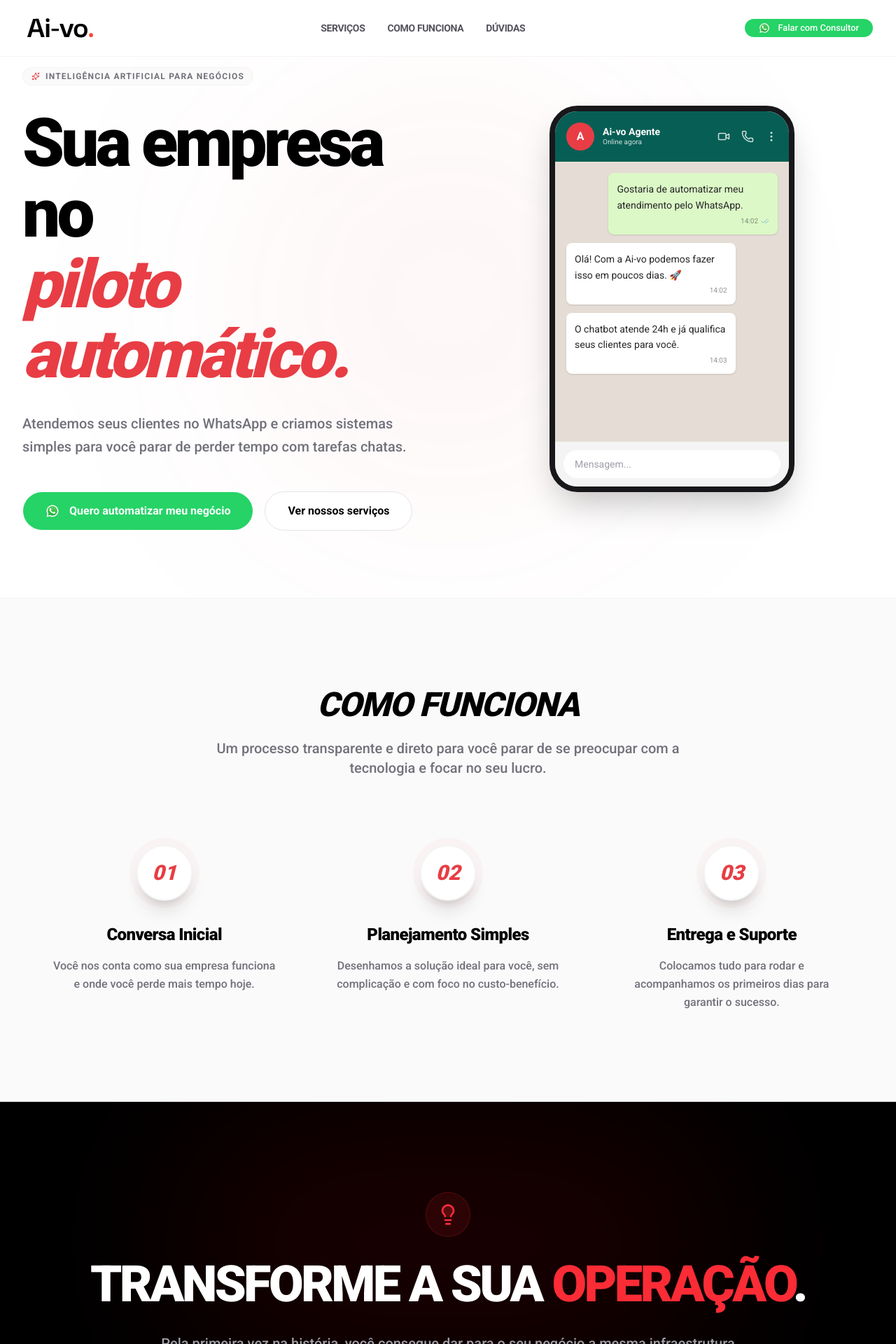
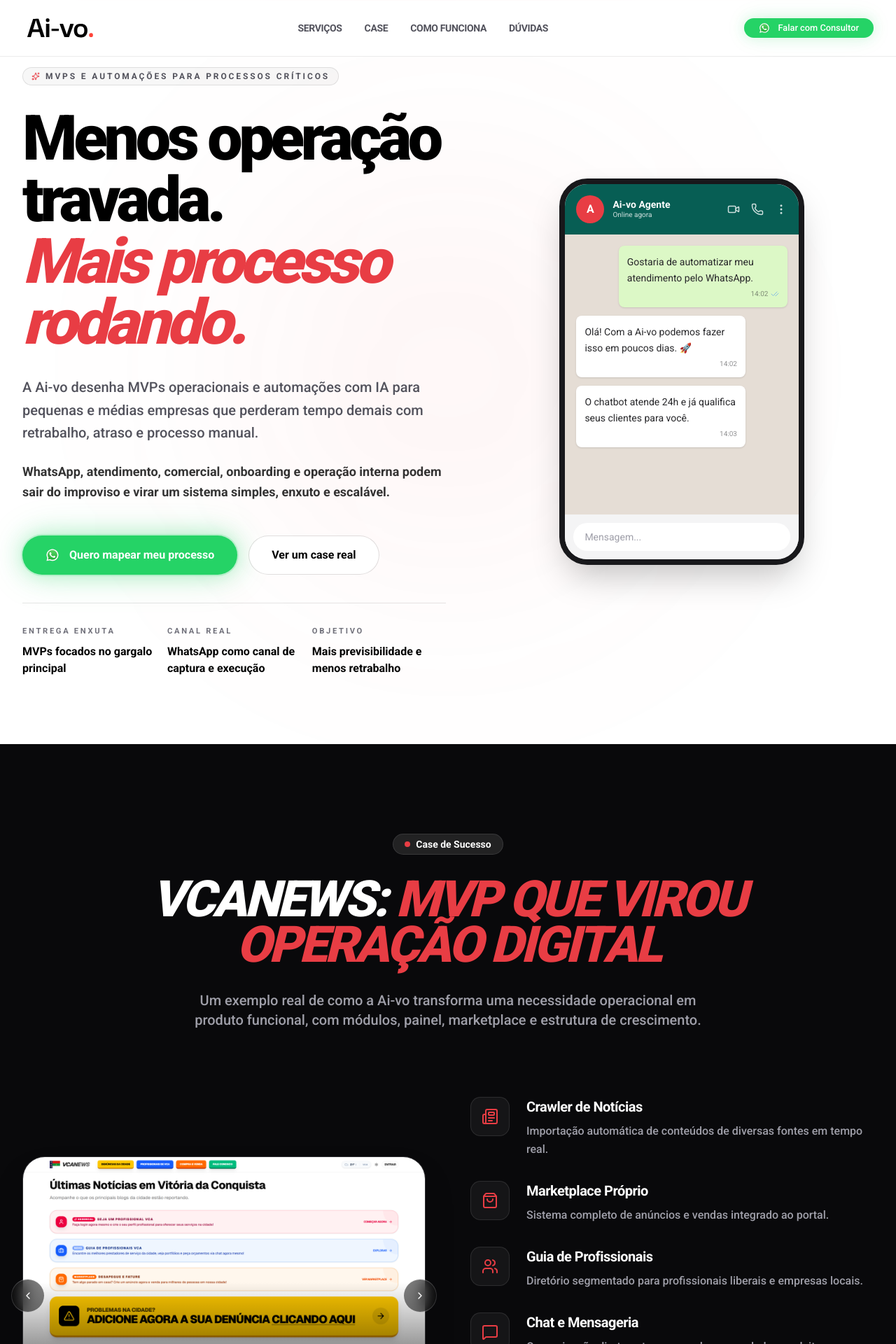
Before and after one commit to pedryvo/aivohomepage, a Next.js app: page / in a window 1280 px wide. Shown: the top 1920 px of the page at 70% size. Built offline with nearby package versions, Linux system fonts and the light colour scheme.

Commit message:
feat: refactor marketing

```diff
--- a/app/globals.css
+++ b/app/globals.css
@@ -67,10 +67,50 @@
   --input: oklch(0.9 0 0);
   --ring: oklch(0.618 0.207 23.465);
   --radius: 0.5rem;
+  --whatsapp-green: #25d366;
+  --whatsapp-green-strong: #1ebe57;
 }
 
 html {
   scroll-behavior: smooth;
+}
+
+@keyframes whatsapp-glow {
+  0%,
+  100% {
+    box-shadow:
+      0 0 0 0 rgba(37, 211, 102, 0.18),
+      0 0 18px rgba(37, 211, 102, 0.18),
+      0 0 34px rgba(37, 211, 102, 0.08);
+  }
+  50% {
+    box-shadow:
+      0 0 0 2px rgba(37, 211, 102, 0.18),
+      0 0 30px rgba(37, 211, 102, 0.32),
+      0 0 56px rgba(37, 211, 102, 0.18);
+  }
+}
+
+@layer utilities {
+  .whatsapp-cta {
+    background: var(--whatsapp-green) !important;
+    color: white !important;
+    animation: whatsapp-glow 2.8s ease-in-out infinite;
+  }
+
+  .whatsapp-cta:hover {
+    background: var(--whatsapp-green-strong) !important;
+    color: white !important;
+  }
+
+  .whatsapp-cta:is(a:hover, button:hover) {
+    background: var(--whatsapp-green-strong) !important;
+    color: white !important;
+  }
+
+  .whatsapp-cta a:hover {
+    color: white !important;
+  }
 }
 
 @layer base {
--- a/app/layout.tsx
+++ b/app/layout.tsx
@@ -10,19 +10,38 @@
 });
 
 export const metadata: Metadata = {
-  title: "Aivo | Sua empresa no piloto automático com IA",
-  description: "Automatize seu atendimento no WhatsApp e pare de perder vendas. Criamos sistemas inteligentes para sua empresa escalar com tecnologia e eficiência.",
+  metadataBase: new URL("https://aivolabs.online"),
+  title: "Ai-vo | MVPs e automações para processos críticos",
+  description:
+    "Criamos MVPs operacionais e automações com IA para pequenas e médias empresas ganharem velocidade, clareza e previsibilidade.",
+  keywords: [
+    "MVP operacional",
+    "automação com IA",
+    "processos críticos",
+    "sistema sob medida",
+    "automação de WhatsApp",
+    "IA para pequenas empresas",
+    "IA para médias empresas",
+  ],
+  alternates: {
+    canonical: "https://aivolabs.online",
+  },
+  robots: {
+    index: true,
+    follow: true,
+  },
   openGraph: {
-    title: "Aivo | Sua empresa no piloto automático com IA",
-    description: "Automatize seu atendimento no WhatsApp e pare de perder vendas. Criamos sistemas inteligentes para sua empresa escalar com tecnologia e eficiência.",
-    url: "https://aivo.com.br",
-    siteName: "Aivo",
+    title: "Ai-vo | MVPs e automações para processos críticos",
+    description:
+      "Criamos MVPs operacionais e automações com IA para pequenas e médias empresas ganharem velocidade, clareza e previsibilidade.",
+    url: "https://aivolabs.online",
+    siteName: "Ai-vo",
     images: [
       {
         url: "/opengraph-image.png",
         width: 1200,
         height: 630,
-        alt: "Aivo Logo",
+        alt: "Ai-vo Logo",
       },
     ],
     locale: "pt_BR",
@@ -30,8 +49,9 @@
   },
   twitter: {
     card: "summary_large_image",
-    title: "Aivo | Sua empresa no piloto automático com IA",
-    description: "Automatize seu atendimento no WhatsApp e pare de perder vendas.",
+    title: "Ai-vo | MVPs e automações para processos críticos",
+    description:
+      "MVPs operacionais e automações com IA para pequenas e médias empresas.",
     images: ["/opengraph-image.png"],
   },
 };
--- a/app/page.tsx
+++ b/app/page.tsx
@@ -4,18 +4,41 @@
 import { Services } from "@/components/sections/services";
 import { HowItWorks } from "@/components/sections/how-it-works";
 import { SystemOS } from "@/components/sections/system-os";
+import { CaseStudy } from "@/components/sections/case-study";
 import { FAQ } from "@/components/sections/faq";
 import { Contact } from "@/components/sections/contact";
 
 export default function Home() {
+  const seoSchema = {
+    "@context": "https://schema.org",
+    "@type": "ProfessionalService",
+    name: "Ai-vo",
+    url: "https://aivolabs.online",
+    areaServed: "Brasil",
+    description:
+      "MVPs operacionais e automações com IA para pequenas e médias empresas que precisam destravar processos críticos.",
+    contactPoint: {
+      "@type": "ContactPoint",
+      contactType: "sales",
+      telephone: "+55-77-98835-0905",
+      availableLanguage: "Português",
+    },
+    sameAs: ["https://aivolabs.online"],
+  };
+
   return (
     <div className="min-h-screen bg-white text-black selection:bg-primary/30">
       <Navbar />
       <main>
+        <script
+          type="application/ld+json"
+          dangerouslySetInnerHTML={{ __html: JSON.stringify(seoSchema) }}
+        />
         <Hero />
+        <CaseStudy />
+        <Services />
+        <SystemOS />
         <HowItWorks />
-        <SystemOS />
-        <Services />
         <FAQ />
         <Contact />
       </main>
--- a/components/footer.tsx
+++ b/components/footer.tsx
@@ -22,6 +22,7 @@
           </div>
 
           <div className="flex gap-8 text-sm font-bold text-zinc-600 uppercase tracking-tighter">
+            <Link href="#cases" className="hover:text-primary transition-colors">Case</Link>
             <Link href="#servicos" className="hover:text-primary transition-colors">Serviços</Link>
             <Link href="#como-funciona" className="hover:text-primary transition-colors">Como Funciona</Link>
             <Link href="#faq" className="hover:text-primary transition-colors">FAQ</Link>
--- a/components/navbar.tsx
+++ b/components/navbar.tsx
@@ -4,7 +4,7 @@
 
 export function Navbar() {
   return (
-    <nav className="fixed top-0 left-0 right-0 z-50 border-b border-zinc-100 bg-white/80 backdrop-blur-xl">
+    <nav className="fixed top-0 left-0 right-0 z-50 border-b border-black/8 bg-white/88 backdrop-blur-xl">
       <div className="container mx-auto flex h-20 items-center justify-between px-4 sm:px-6 lg:px-8">
         <div className="flex items-center gap-2">
           <Link href="#" className="flex items-center gap-3">
@@ -20,11 +20,12 @@
 
         <div className="hidden md:flex items-center gap-8">
           <Link href="#servicos" className="text-sm font-semibold text-zinc-600 hover:text-black transition-colors uppercase tracking-tight">Serviços</Link>
+          <Link href="#cases" className="text-sm font-semibold text-zinc-600 hover:text-black transition-colors uppercase tracking-tight">Case</Link>
           <Link href="#como-funciona" className="text-sm font-semibold text-zinc-600 hover:text-black transition-colors uppercase tracking-tight">Como Funciona</Link>
           <Link href="#faq" className="text-sm font-semibold text-zinc-600 hover:text-black transition-colors uppercase tracking-tight">Dúvidas</Link>
         </div>
 
-        <Button size="sm" className="hidden sm:flex rounded-full px-5 bg-[#25D366] hover:bg-[#20ba5a] text-white" asChild>
+        <Button size="sm" className="whatsapp-cta hidden rounded-full px-5 sm:flex" asChild>
           <a href="https://wa.me/5577988350905" target="_blank" rel="noopener noreferrer">
             <Image
               src="/WhatsApp.svg"
--- a/components/sections/case-study.tsx
+++ b/components/sections/case-study.tsx
@@ -86,18 +86,18 @@
           viewport={{ once: true }}
           className="max-w-4xl mx-auto text-center mb-24"
         >
-          <div className="inline-flex items-center gap-2 rounded-full bg-white/10 px-4 py-1 text-sm font-bold text-white mb-8">
+          <div className="mb-8 inline-flex items-center gap-2 rounded-full border border-white/10 bg-white/10 px-4 py-1 text-sm font-bold text-white">
             <span className="relative flex h-2 w-2">
               <span className="animate-ping absolute inline-flex h-full w-full rounded-full bg-primary opacity-75"></span>
               <span className="relative inline-flex rounded-full h-2 w-2 bg-primary"></span>
             </span>
             Case de Sucesso
           </div>
-          <h2 className="text-4xl md:text-5xl lg:text-7xl font-black tracking-tighter mb-8 italic uppercase leading-[0.9]">
-            VCANews: <span className="text-primary italic">Plataforma 360°</span>
+          <h2 className="mb-8 text-4xl leading-[0.9] font-black tracking-tighter italic uppercase md:text-5xl lg:text-7xl">
+            VCANews: <span className="text-primary italic">MVP que virou operação digital</span>
           </h2>
-          <p className="text-zinc-400 text-lg md:text-xl font-medium max-w-2xl mx-auto">
-            De um simples portal a um ecossistema digital completo. Veja como transformamos uma ideia em uma das maiores plataformas da região.
+          <p className="mx-auto max-w-3xl text-lg font-medium text-zinc-400 md:text-xl">
+            Um exemplo real de como a Ai-vo transforma uma necessidade operacional em produto funcional, com módulos, painel, marketplace e estrutura de crescimento.
           </p>
         </motion.div>
 
@@ -194,11 +194,11 @@
 
             <Button
               size="lg"
-              className="h-14 px-8 rounded-full bg-white text-black hover:bg-primary hover:text-white transition-all font-bold italic uppercase"
+              className="whatsapp-cta h-14 rounded-full px-8 font-bold italic uppercase text-white transition-all"
               asChild
             >
               <a href="https://wa.me/5577988350905" target="_blank" rel="noopener noreferrer">
-                Quero um projeto assim
+                Quero um MVP assim
               </a>
             </Button>
           </div>
--- a/components/sections/hero.tsx
+++ b/components/sections/hero.tsx
@@ -2,39 +2,48 @@
 
 import { motion } from "framer-motion";
 import { Button } from "@/components/ui/button";
-import { Sparkles, ArrowRight } from "lucide-react";
+import { Sparkles } from "lucide-react";
 import Link from "next/link";
 import Image from "next/image";
 import { WhatsAppSimulator } from "@/components/whatsapp-simulator";
 
 export function Hero() {
   return (
-    <section className="relative flex min-h-screen flex-col items-center justify-center overflow-hidden bg-white py-24 px-4 sm:px-6 lg:px-8">
+    <section className="relative flex min-h-screen flex-col items-center justify-center overflow-hidden bg-white px-4 py-24 sm:px-6 lg:px-8">
       {/* Background Glow */}
-      <div className="absolute top-1/2 left-1/2 -translate-x-1/2 -translate-y-1/2 w-[600px] h-[600px] bg-primary/5 blur-[140px] rounded-full" />
+      <div className="absolute left-1/2 top-1/2 h-[600px] w-[600px] -translate-x-1/2 -translate-y-1/2 rounded-full bg-primary/5 blur-[140px]" />
+      <div className="absolute inset-x-0 top-0 h-px bg-gradient-to-r from-transparent via-primary/40 to-transparent" />
 
-      <div className="container relative z-10 mx-auto grid lg:grid-cols-2 gap-16 items-center">
+      <div className="container relative z-10 mx-auto grid items-center gap-16 lg:grid-cols-[1.05fr_0.95fr]">
         <motion.div
           initial={{ opacity: 0, x: -20 }}
           animate={{ opacity: 1, x: 0 }}
           transition={{ duration: 0.6 }}
           className="text-center lg:text-left"
         >
-          <div className="inline-flex items-center gap-2 rounded-full border border-zinc-100 bg-zinc-50 px-3 py-1 text-xs font-bold uppercase tracking-widest text-zinc-500 mb-8">
+          <div className="mb-8 inline-flex items-center gap-2 rounded-full border border-black/10 bg-black/[0.03] px-3 py-1 text-xs font-bold uppercase tracking-[0.24em] text-zinc-600">
             <Sparkles className="h-3 w-3 text-primary" />
-            <span>Inteligência Artificial para Negócios</span>
+            <span>MVPs e automações para processos críticos</span>
           </div>
 
-          <h1 className="text-5xl font-black tracking-tighter text-black sm:text-7xl lg:text-8xl mb-8 leading-[1.05]">
-            Sua empresa no <br/><span className="text-primary italic">piloto automático.</span>
+          <h1 className="mb-8 text-5xl leading-[0.98] font-black tracking-[-0.06em] text-black sm:text-7xl lg:text-[5.6rem]">
+            Menos operação
+            <br />
+            travada.
+            <br />
+            <span className="text-primary italic">Mais processo rodando.</span>
           </h1>
 
-          <p className="max-w-xl text-lg text-zinc-500 sm:text-xl mb-12 font-medium leading-relaxed">
-            Atendemos seus clientes no WhatsApp e criamos sistemas simples para você parar de perder tempo com tarefas chatas.
+          <p className="mb-6 max-w-2xl text-lg leading-relaxed font-medium text-zinc-600 sm:text-xl">
+            A Ai-vo desenha MVPs operacionais e automações com IA para pequenas e médias empresas que perderam tempo demais com retrabalho, atraso e processo manual.
           </p>
 
-          <div className="flex flex-col sm:flex-row items-center lg:justify-start justify-center gap-4">
-            <Button size="lg" className="h-14 px-8 text-base font-semibold rounded-full w-full sm:w-auto bg-[#25D366] hover:bg-[#20ba5a] text-white" asChild>
+          <p className="mb-12 max-w-2xl text-base leading-relaxed font-semibold text-black/80 sm:text-lg">
+            WhatsApp, atendimento, comercial, onboarding e operação interna podem sair do improviso e virar um sistema simples, enxuto e escalável.
+          </p>
+
+          <div className="mb-10 flex flex-wrap items-stretch justify-center gap-4 lg:justify-start">
+            <Button size="lg" className="whatsapp-cta h-14 w-full rounded-full px-8 text-base font-semibold sm:w-auto" asChild>
               <a href="https://wa.me/5577988350905" target="_blank" rel="noopener noreferrer">
                 <Image
                   src="/WhatsApp.svg"
@@ -43,12 +52,27 @@
                   height={20}
                   className="mr-2"
                 />
-                Quero automatizar meu negócio
+                Quero mapear meu processo
               </a>
             </Button>
-            <Button variant="outline" size="lg" className="h-14 px-8 text-base font-semibold border-zinc-200 hover:bg-zinc-50 rounded-full w-full sm:w-auto text-black" asChild>
-              <Link href="#servicos">Ver nossos serviços</Link>
+            <Button variant="outline" size="lg" className="h-14 w-full rounded-full border-black/12 px-8 text-base font-semibold text-black hover:bg-black hover:text-white sm:w-auto" asChild>
+              <Link href="#cases">Ver um case real</Link>
             </Button>
+          </div>
+
+          <div className="grid gap-4 border-t border-black/10 pt-8 sm:grid-cols-3">
+            <div>
+              <p className="text-[0.7rem] font-bold uppercase tracking-[0.24em] text-zinc-500">Entrega enxuta</p>
+              <p className="mt-2 text-base font-semibold text-black">MVPs focados no gargalo principal</p>
+            </div>
+            <div>
+              <p className="text-[0.7rem] font-bold uppercase tracking-[0.24em] text-zinc-500">Canal real</p>
+              <p className="mt-2 text-base font-semibold text-black">WhatsApp como canal de captura e execução</p>
+            </div>
+            <div>
+              <p className="text-[0.7rem] font-bold uppercase tracking-[0.24em] text-zinc-500">Objetivo</p>
+              <p className="mt-2 text-base font-semibold text-black">Mais previsibilidade e menos retrabalho</p>
+            </div>
           </div>
         </motion.div>
 
--- a/components/sections/how-it-works.tsx
+++ b/components/sections/how-it-works.tsx
@@ -5,24 +5,24 @@
 const steps = [
   {
     number: "01",
-    title: "Conversa Inicial",
-    description: "Você nos conta como sua empresa funciona e onde você perde mais tempo hoje."
+    title: "Mapeamos o gargalo",
+    description: "Entendemos onde sua operação trava, qual processo mais consome energia e o que precisa sair do improviso primeiro."
   },
   {
     number: "02",
-    title: "Planejamento Simples",
-    description: "Desenhamos a solução ideal para você, sem complicação e com foco no custo-benefício."
+    title: "Desenhamos o MVP",
+    description: "Estruturamos a menor versão que já resolve o problema com clareza, sem inflar escopo nem vender sistema demais."
   },
   {
     number: "03",
-    title: "Entrega e Suporte",
-    description: "Colocamos tudo para rodar e acompanhamos os primeiros dias para garantir o sucesso."
+    title: "Colocamos para rodar",
+    description: "Entregamos, ajustamos os primeiros dias e deixamos o processo mais rápido, previsível e fácil de escalar."
   }
 ];
 
 export function HowItWorks() {
   return (
-    <section id="como-funciona" className="bg-zinc-50 border-y border-zinc-100 py-32 px-4 sm:px-6 lg:px-8">
+    <section id="como-funciona" className="border-y border-black/8 bg-zinc-50 px-4 py-32 sm:px-6 lg:px-8">
       <div className="container mx-auto max-w-6xl">
         <motion.div
           initial={{ opacity: 0, y: 20 }}
@@ -30,9 +30,10 @@
           viewport={{ once: true }}
           className="mb-24 text-center"
         >
-          <h2 className="text-4xl md:text-5xl font-black tracking-tight text-black mb-6 italic uppercase">Como funciona</h2>
-          <p className="text-zinc-500 font-medium text-xl max-w-2xl mx-auto">
-            Um processo transparente e direto para você parar de se preocupar com a tecnologia e focar no seu lucro.
+          <p className="mb-4 text-[0.72rem] font-bold uppercase tracking-[0.26em] text-primary">Método</p>
+          <h2 className="mb-6 text-4xl font-black tracking-[-0.05em] text-black italic uppercase md:text-5xl">Como isso sai do papel</h2>
+          <p className="mx-auto max-w-3xl text-xl font-medium text-zinc-600">
+            Nada de projeto confuso. O processo é curto, comercialmente defensável e focado em colocar uma parte crítica da empresa para funcionar melhor.
           </p>
         </motion.div>
 
--- a/components/sections/services.tsx
+++ b/components/sections/services.tsx
@@ -1,7 +1,7 @@
 "use client";
 
 import { motion } from "framer-motion";
-import { Card, CardContent, CardDescription, CardHeader, CardTitle } from "@/components/ui/card";
+import { Card, CardDescription, CardTitle } from "@/components/ui/card";
 import { MessageSquare, Laptop, CheckCircle2, ArrowUpRight, Settings } from "lucide-react";
 
 const services = [
@@ -14,35 +14,35 @@
       "Qualificação automática de clientes",
       "Integração com seu catálogo"
     ],
-    color: "bg-green-50"
+    eyebrow: "Canal comercial"
   },
   {
-    title: "Sistemas Web (MVPs)",
-    description: "Criamos a primeira versão do seu sistema ou aplicativo de forma rápida para validar sua ideia.",
+    title: "MVPs operacionais",
+    description: "Criamos a primeira versão funcional do processo crítico da sua empresa para tirar o gargalo do improviso e colocar a operação para rodar.",
     icon: Laptop,
     features: [
-      "Desenvolvimento ágil",
-      "Focado no essencial",
-      "Pronto para crescer"
+      "Escopo focado no essencial",
+      "Entrega rápida para ganhar tração",
+      "Base pronta para evoluir"
     ],
-    color: "bg-blue-50"
+    eyebrow: "Processo crítico"
   },
   {
     title: "Sistemas Personalizados",
-    description: "Sistemas feitos sob medida para organizar e acelerar os processos internos da sua empresa.",
+    description: "Sistemas sob medida para centralizar operação, integrar etapas e dar previsibilidade para a rotina da empresa.",
     icon: Settings,
     features: [
       "Automação de tarefas manuais",
       "Dashboards de indicadores",
       "Segurança e controle de dados"
     ],
-    color: "bg-purple-50"
+    eyebrow: "Escala operacional"
   }
 ];
 
 export function Services() {
   return (
-    <section id="servicos" className="bg-white py-32 px-4 sm:px-6 lg:px-8">
+    <section id="servicos" className="bg-white px-4 py-32 sm:px-6 lg:px-8">
       <div className="container mx-auto">
         <motion.div
           initial={{ opacity: 0, y: 20 }}
@@ -50,9 +50,12 @@
           viewport={{ once: true }}
           className="mb-20 text-center"
         >
-          <h2 className="text-4xl md:text-5xl font-black tracking-tight text-black mb-6 italic uppercase">O que fazemos por você</h2>
-          <p className="text-zinc-500 max-w-2xl mx-auto font-medium text-lg">
-            Focamos na simplicidade que gera resultados. Transformamos tecnologia complexa em soluções fáceis de usar.
+          <p className="mb-4 text-[0.72rem] font-bold uppercase tracking-[0.26em] text-primary">Oferta Ai-vo</p>
+          <h2 className="mb-6 text-4xl font-black tracking-[-0.05em] text-black italic uppercase md:text-5xl">
+            O que destrava a operação
+          </h2>
+          <p className="mx-auto max-w-3xl text-lg font-medium text-zinc-600">
+            A Ai-vo entra quando a empresa precisa parar de remendar processo e colocar uma estrutura simples, funcional e comercialmente útil para rodar.
           </p>
         </motion.div>
 
@@ -66,9 +69,13 @@
               transition={{ delay: index * 0.1 }}
               className="h-full"
             >
-              <Card className="group h-full relative overflow-hidden border-zinc-100 bg-zinc-50/30 p-2 text-black transition-all hover:border-primary/20 hover:shadow-2xl hover:shadow-primary/5 rounded-[2rem]">
+              <Card className="group relative h-full overflow-hidden rounded-[2rem] border border-black/8 bg-white p-2 text-black shadow-[0_18px_50px_rgba(16,17,19,0.05)] transition-all hover:-translate-y-1 hover:border-primary/30 hover:shadow-[0_26px_70px_rgba(255,69,58,0.10)]">
                 <div className="p-6 md:p-8">
-                  <div className={`mb-8 inline-flex h-14 w-14 items-center justify-center rounded-2xl ${service.color} transition-transform group-hover:scale-110 group-hover:rotate-3`}>
+                  <p className="mb-6 text-[0.72rem] font-bold uppercase tracking-[0.24em] text-zinc-500">
+                    {service.eyebrow}
+                  </p>
+
+                  <div className="mb-8 inline-flex h-14 w-14 items-center justify-center rounded-2xl border border-primary/15 bg-primary/8 transition-transform group-hover:scale-110 group-hover:rotate-3">
                     <service.icon className="h-7 w-7 text-primary" />
                   </div>
 
@@ -77,7 +84,7 @@
                     <ArrowUpRight className="h-6 w-6 text-zinc-300 transition-colors group-hover:text-primary" />
                   </div>
 
-                  <CardDescription className="text-zinc-500 text-lg font-medium leading-relaxed mb-8">
+                  <CardDescription className="mb-8 text-lg leading-relaxed font-medium text-zinc-600">
                     {service.description}
                   </CardDescription>
 
--- a/components/sections/system-os.tsx
+++ b/components/sections/system-os.tsx
@@ -57,10 +57,10 @@
 
             <div className="max-w-4xl mx-auto space-y-4">
               <p className="text-zinc-400 text-xl font-medium leading-relaxed">
-                Pela primeira vez na história, você consegue dar para o seu negócio a mesma infraestrutura operacional que um grupo empresarial de R$ 100 milhões tem.
+                Você não precisa crescer no caos. Hoje já dá para estruturar uma operação mais previsível, integrada e rápida sem montar uma empresa inchada.
               </p>
               <p className="text-white font-black text-2xl uppercase tracking-tight mt-6">
-                Não com 50 funcionários. <span className="text-red-500">Com IA.</span>
+                Não com mais remendo. <span className="text-red-500">Com IA.</span>
               </p>
             </div>
           </div>
@@ -94,7 +94,7 @@
           {/* Footer */}
           <div className="text-center">
             <p className="text-zinc-400 font-bold tracking-widest uppercase text-sm">
-              Isso é um Sistema Operacional com IA. <span className="text-white">É o negócio inteiro rodando.</span>
+              Isso é um Sistema Operacional com IA. <span className="text-white">É a operação crítica rodando com menos atrito.</span>
             </p>
           </div>
         </motion.div>
```
Also changed, not shown: components/sections/contact.tsx (+12 -12 lines), components/sections/faq.tsx (+16 -11 lines).
